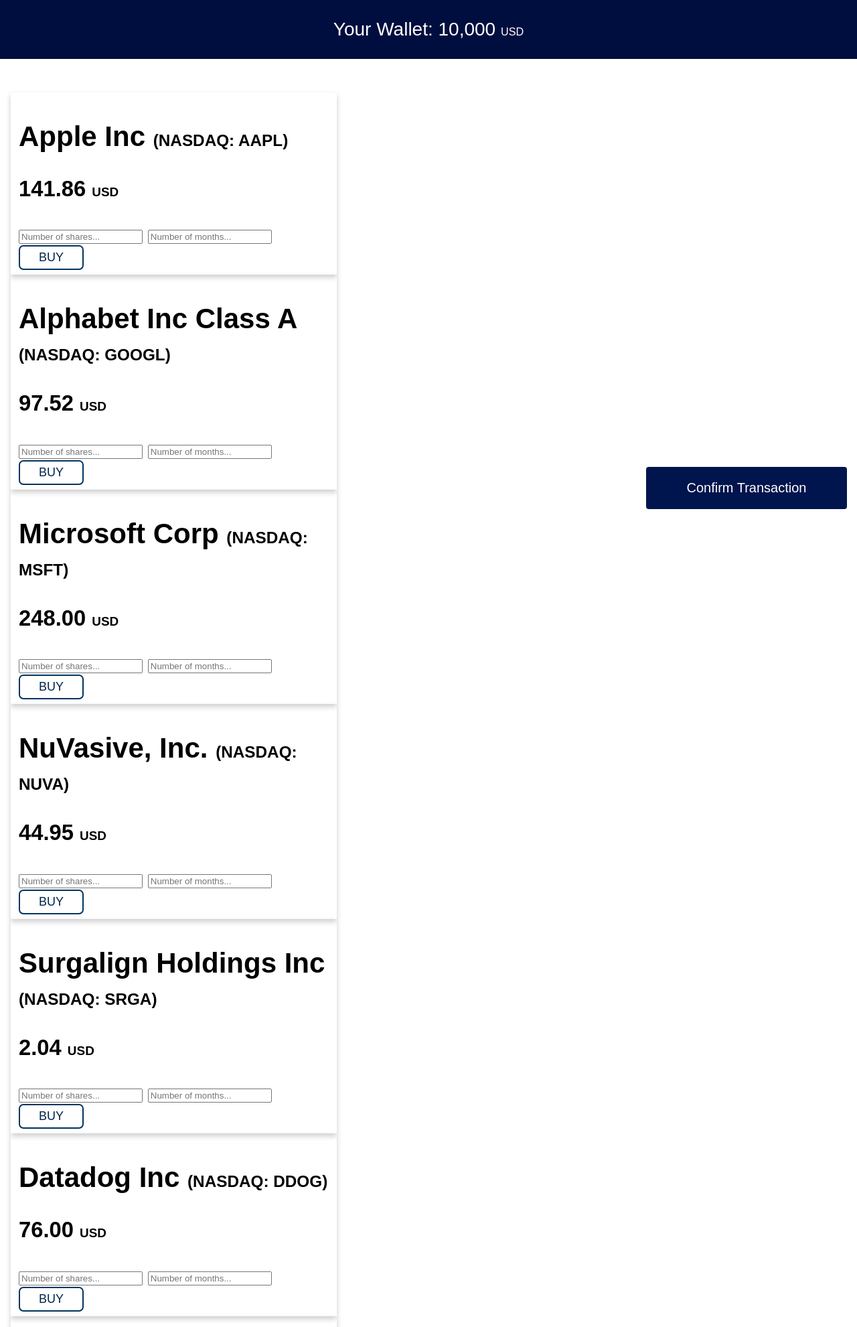
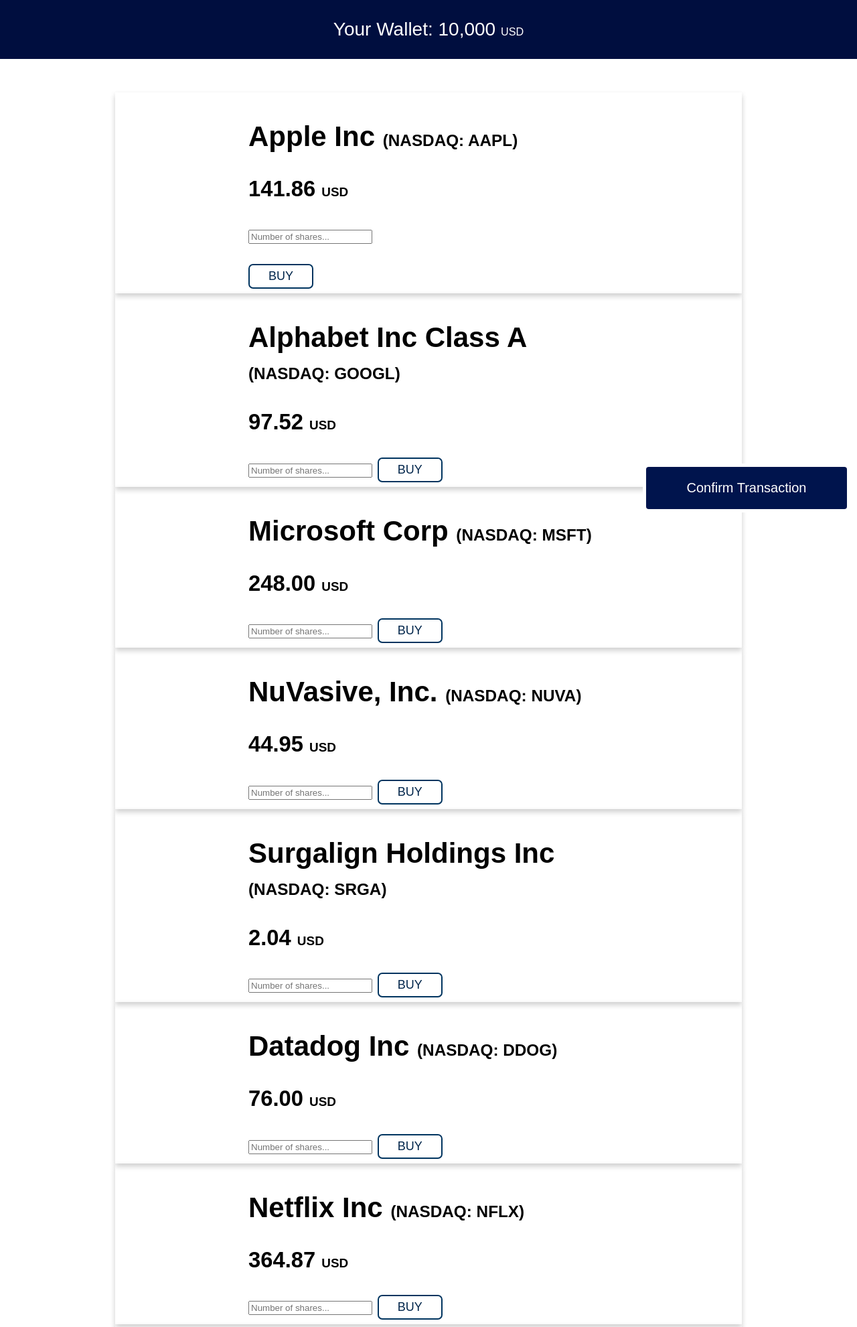
Before and after one commit to antonyrc6/DumbTrade, a Flask app: page /projects/game/ in a window 1280 px wide. Shown: the top 1981 px of the page at 67% size. Run offline with Flask 2, Linux system fonts and the light colour scheme.

Commit message:
sdododofijfjffjfaaron

```diff
--- a/bp_projects/templates/bp_projects/game.html
+++ b/bp_projects/templates/bp_projects/game.html
@@ -3,6 +3,29 @@
 
     <meta name="viewport" content="width=device-width, initial-scale=1">
     <style>
+    #navbar {
+  text-align: center;
+  display: block;
+  width: 100%;
+}
+
+#navbar a {
+  display: block;
+  text-align: center;
+  width: 100%;
+}
+
+.col {
+  display: flex;
+  flex-direction: column;
+  justify-content: center;
+}
+
+.card {
+  margin: 0 auto;
+}
+
+
     body {
       margin: 0;
       font-size: 28px;
@@ -76,7 +99,7 @@
 .card {
   box-shadow: 0 4px 8px 0 rgba(0,0,0,0.2);
   transition: 0.3s;
-  width: 39%;
+  width: 75%;
 }
 
 .card:hover {
@@ -84,7 +107,7 @@
 }
 
 .container {
-  padding: 7px 12px;
+  padding: 7px 199px;
 }
 </style>
 </head>
@@ -116,7 +139,6 @@
     <h3>141.86 <small><small><small>USD</small></small></small></h3>
     <form action="">
       <input type="text" id="numInput" placeholder="Number of shares..." name="numInput">
-      <input type="text" placeholder="Number of months..." name="Months">
       <style>
         .btn {
           border: 2px solid black;
@@ -142,6 +164,7 @@
         </style>
         </head>
         <body>
+        </p>
         <button onclick="multiplyByTwo()" class="btn info">BUY</button>
     </form>
   </div>
@@ -168,7 +191,6 @@
     <h3>97.52 <small><small><small>USD</small></small></small></h3>
     <form action="">
       <input type="text" id="numInput" placeholder="Number of shares..." name="numInput">
-      <input type="text" placeholder="Number of months..." name="Months">
       <style>
         .btn {
           border: 2px solid black;
@@ -226,7 +248,6 @@
     <h3>248.00 <small><small><small>USD</small></small></small></h3>
     <form action="">
       <input type="text" id="numInput" placeholder="Number of shares..." name="numInput">
-      <input type="text" placeholder="Number of months..." name="Months">
       <style>
         .btn {
           border: 2px solid black;
@@ -286,7 +307,6 @@
     <h3>44.95 <small><small><small>USD</small></small></small></h3>
     <form action="">
       <input type="text" id="numInput" placeholder="Number of shares..." name="numInput">
-      <input type="text" placeholder="Number of months..." name="Months">
       <style>
         .btn {
           border: 2px solid black;
@@ -338,7 +358,6 @@
     <h3>2.04 <small><small><small>USD</small></small></small></h3>
     <form action="">
       <input type="text" id="numInput" placeholder="Number of shares..." name="numInput">
-      <input type="text" placeholder="Number of months..." name="Months">
       <style>
         .btn {
           border: 2px solid black;
@@ -393,7 +412,6 @@
     <h3>76.00 <small><small><small>USD</small></small></small></h3>
     <form action="">
       <input type="text" id="numInput" placeholder="Number of shares..." name="numInput">
-      <input type="text" placeholder="Number of months..." name="Months">
       <style>
         .btn {
           border: 2px solid black;
@@ -434,7 +452,6 @@
     <h3>364.87 <small><small><small>USD</small></small></small></h3>
     <form action="">
       <input type="text" id="numInput" placeholder="Number of shares..." name="numInput">
-      <input type="text" placeholder="Number of months..." name="Months">
       <style>
         .btn {
           border: 2px solid black;
@@ -479,7 +496,6 @@
     <h3>12.92 <small><small><small>USD</small></small></small></h3>
     <form action="">
       <input type="text" id="numInput" placeholder="Number of shares..." name="numInput">
-      <input type="text" placeholder="Number of months..." name="Months">
       <style>
         .btn {
           border: 2px solid black;
@@ -528,7 +544,6 @@
     <h3>10.19 <small><small><small>USD</small></small></small></h3>
     <form action="">
       <input type="text" id="numInput" placeholder="Number of shares..." name="numInput">
-      <input type="text" placeholder="Number of months..." name="Months">
       <style>
         .btn {
           border: 2px solid black;
@@ -573,7 +588,6 @@
     <h3>498.30 <small><small><small>USD</small></small></small></h3>
     <form action="">
       <input type="text" id="numInput" placeholder="Number of shares..." name="numInput">
-      <input type="text" placeholder="Number of months..." name="Months">
       <style>
         .btn {
           border: 2px solid black;
@@ -623,7 +637,6 @@
     <h3>58.52 <small><small><small>USD</small></small></small></h3>
     <form action="">
       <input type="text" id="numInput" placeholder="Number of shares..." name="numInput">
-      <input type="text" placeholder="Number of months..." name="Months">
       <style>
         .btn {
           border: 2px solid black;
@@ -828,6 +841,5 @@
     }
   }
   </script>
-
 </body>
 </html>
```
